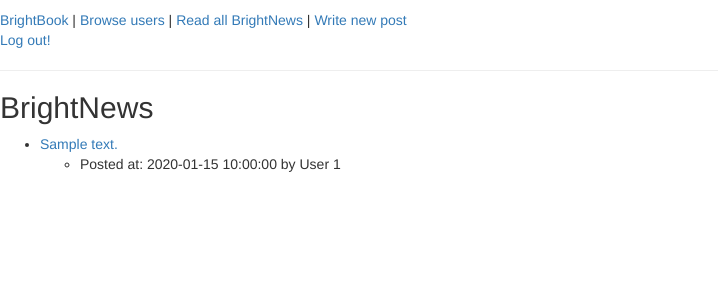
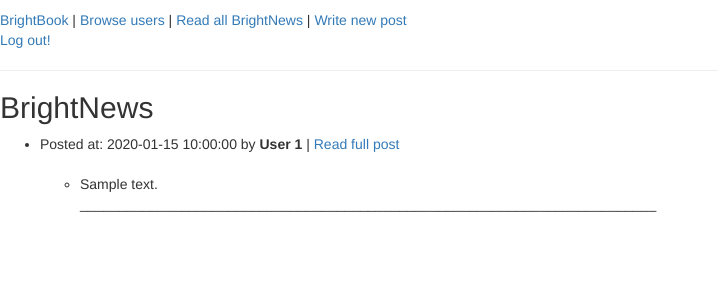
Before and after one commit to maggieee/brightbook, a Flask app: page /brightnews in a window 1280 px wide. Shown: the top 300 px of the page, without its empty margins (0-718 px from the left). Run offline with Flask 2, Linux system fonts and the light colour scheme; the visitor is signed in with stand-in values (Sample User, id 1); tables that the repository leaves empty hold one stand-in row (values such as "Sample post"); some libraries are stand-ins or nearby versions.

Commit message:
play around with brightnews feed

```diff
--- a/templates/brightnews.html
+++ b/templates/brightnews.html
@@ -6,14 +6,16 @@
   <ul>
     {% for post in posts %}
       <li>
-         <a href="/posts/{{ post.post_id }}">
-          {{ post.post_text | safe }}</a>
+        Posted at: {{ post.posted_at }} by <b>User {{ post.user_id }}</b> | <a href="/posts/{{ post.post_id }}">
+          Read full post</a>
           <ul>
+            <br>
           <li>
-            Posted at: {{ post.posted_at }} by User {{ post.user_id }}
+            {{ post.post_text | safe }}
           </li>
+          __________________________________________________________________________
           </ul>
-
+        <br>
       </li>
     {% endfor %}
   </ul>
```
